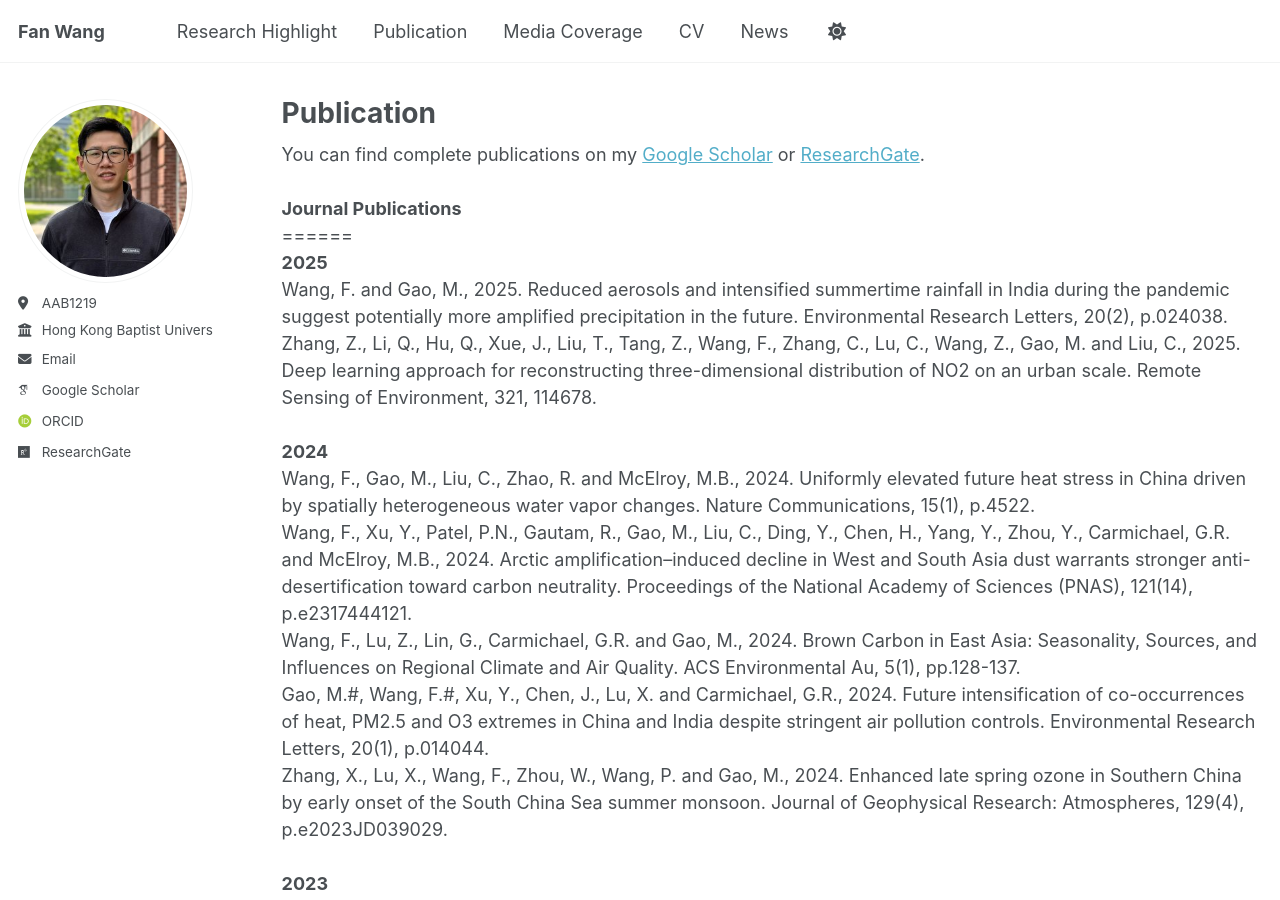
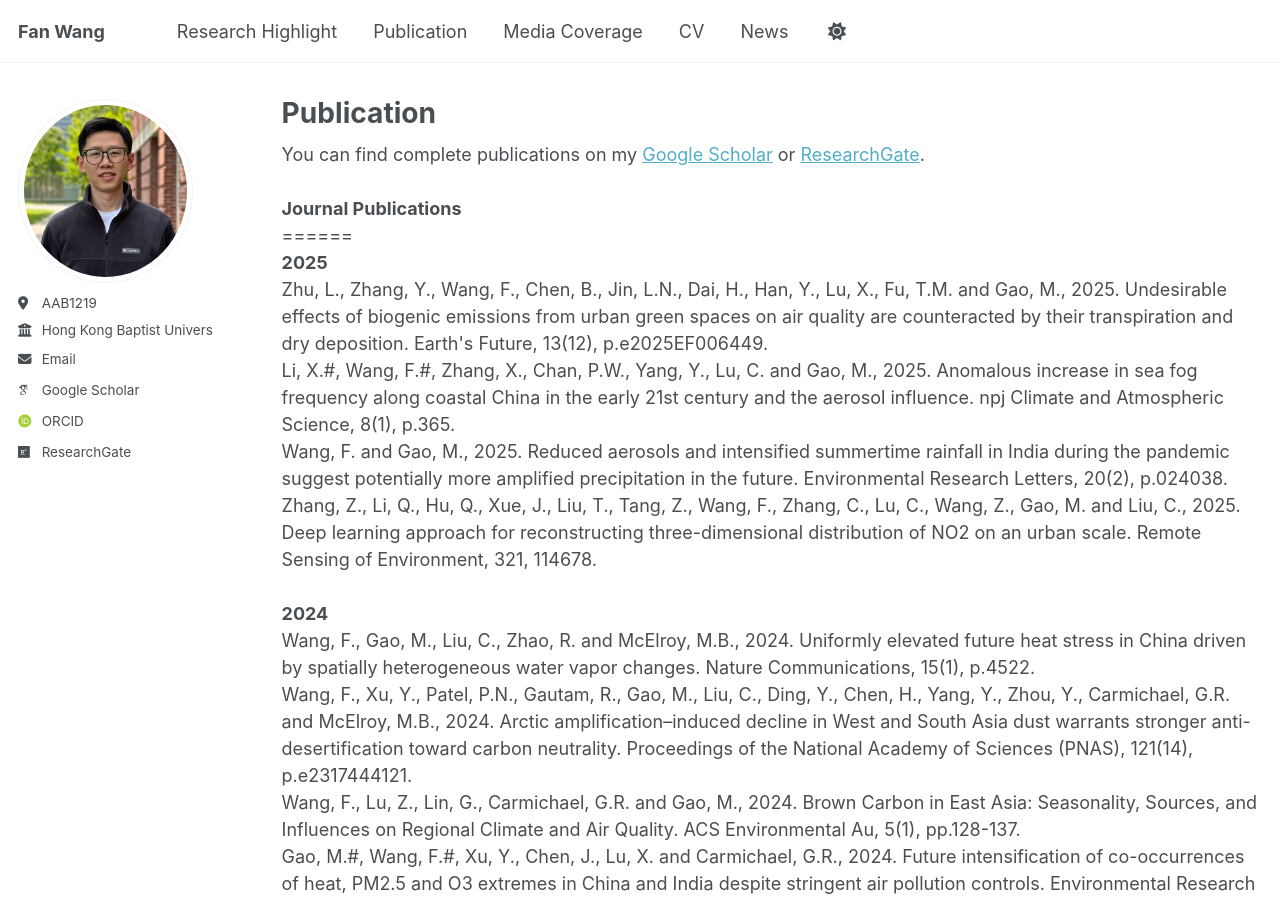
Before and after one commit to fanwang1/fanwang1.github.io, a Jekyll site: the page built from _pages/publications.html, in a window 1280 px wide and 900 px high. Built offline with Jekyll 4.4.1, drawn with Linux system fonts in a browser that asks for light colours; some web fonts are replaced; a script that is not in the unit is left out.

Commit message:
publications.html

```diff
--- a/_pages/publications.html
+++ b/_pages/publications.html
@@ -16,6 +16,10 @@ author_profile: true
 ======
 <br>
 <b>2025</b>
+<br>
+Zhu, L., Zhang, Y., Wang, F., Chen, B., Jin, L.N., Dai, H., Han, Y., Lu, X., Fu, T.M. and Gao, M., 2025. Undesirable effects of biogenic emissions from urban green spaces on air quality are counteracted by their transpiration and dry deposition. Earth's Future, 13(12), p.e2025EF006449.
+<br>
+Li, X.#, Wang, F.#, Zhang, X., Chan, P.W., Yang, Y., Lu, C. and Gao, M., 2025. Anomalous increase in sea fog frequency along coastal China in the early 21st century and the aerosol influence. npj Climate and Atmospheric Science, 8(1), p.365.
 <br>
 Wang, F. and Gao, M., 2025. Reduced aerosols and intensified summertime rainfall in India during the pandemic suggest potentially more amplified precipitation in the future. Environmental Research Letters, 20(2), p.024038.
 <br>
```
